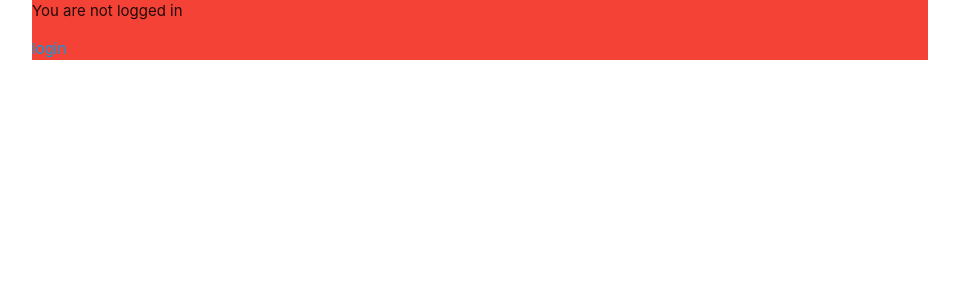
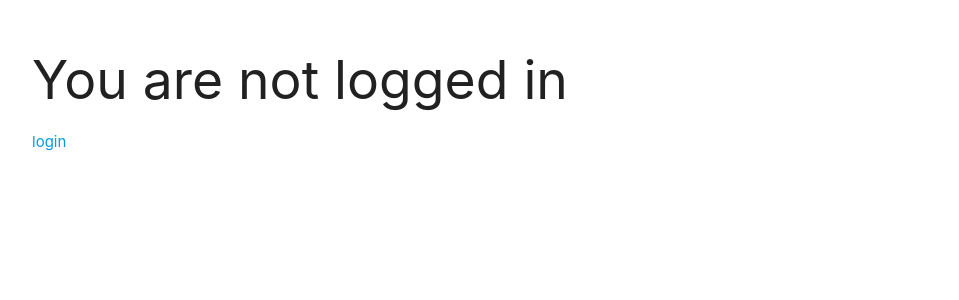
Before and after one commit to ngiersz/django-app, a Django app: page / in a window 1280 px wide. Shown: the top 300 px of the page, without its empty margins (160-1119 px from the left). Run offline with Django 3.2, Linux system fonts and the light colour scheme.

Commit message:
Make little less ugly

```diff
--- a/hansweb/templates/hansweb/home.html
+++ b/hansweb/templates/hansweb/home.html
@@ -1,16 +1,20 @@
 {% extends 'hansweb/base.html' %}
 
 {% block content %}
-  <div class="container">
+<div class="container">
     {% if user.is_authenticated %}
-      Hi {{ user.username }}!
-      <p><a href="{% url 'logout' %}">logout</a></p>
-      <p><a href="{% url 'orders' %}">My orders</a></p>
+    <h2>Hi {{ user.username }}!</h2>
+    <div class="section">
+      <div class="divider"></div>
+      <p><a href="{% url 'logout' %}">Logout</a></p>
+      <div class="divider"></div>
+      <p><a href="{% url 'orders' %}">Show my orders</a></p>
+    </div>
     {% else %}
-      <div class="red">
-        <p>You are not logged in</p>
+      <div class="section">
+        <h2>You are not logged in</h2>
         <a href="{% url 'login' %}">login</a>
       </div>
     {% endif %}
-  </div>
+</div>
 {% endblock %}
--- a/hansweb/templates/hansweb/orders.html
+++ b/hansweb/templates/hansweb/orders.html
@@ -1,6 +1,7 @@
 {% extends 'hansweb/base.html' %}
 
 {% block content %}
+<div class="container">
     {% if user.is_authenticated %}
       <h2>{{ user }}'s orders:</h2>
         <table>
@@ -25,4 +26,5 @@
     {% else %}
         <h2>Please, log in to show your orders</h2>
     {% endif %}
+</div>
 {% endblock %}
--- a/hansweb/templates/registration/login.html
+++ b/hansweb/templates/registration/login.html
@@ -1,10 +1,12 @@
 {% extends 'hansweb/base.html' %}
 
 {% block content %}
+<div class="container">
   <h2>Login</h2>
   <form method="post">
     {% csrf_token %}
     {{ form.as_p }}
     <button type="submit">Login</button>
   </form>
+</div>
 {% endblock %}
```
Lines whose indentation alone changed are shown as unchanged.
